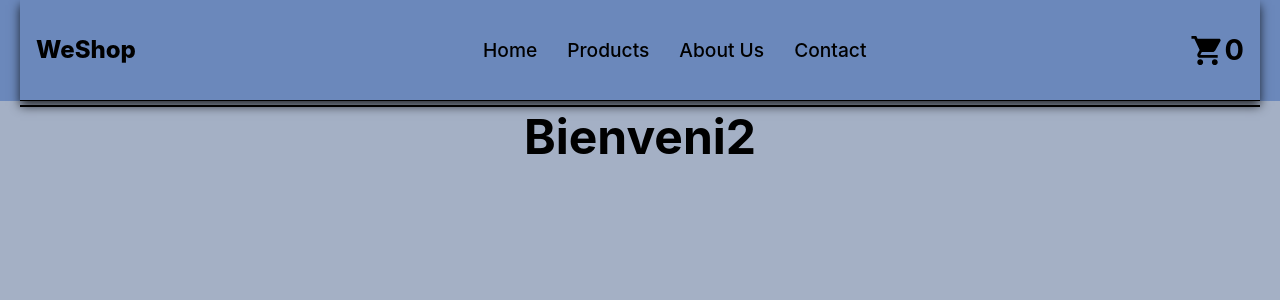
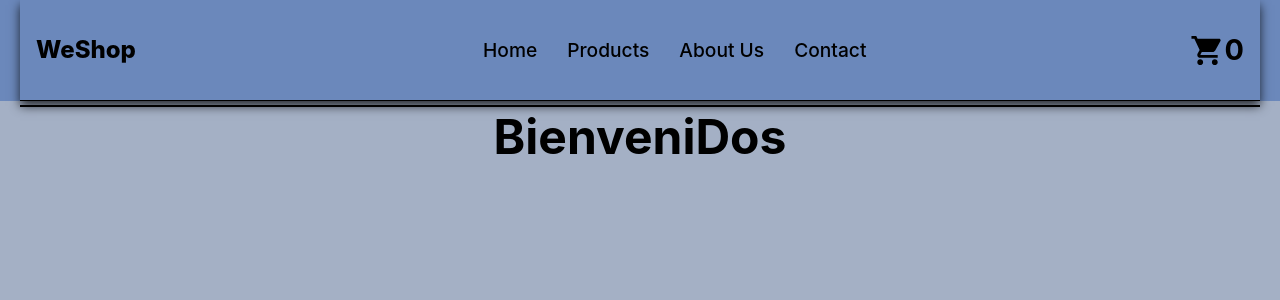
Before and after one commit to guiyee89/Pre-Entrega-Guillermo-Di-Nanno-Comision-43240, a React (Vite) app: page / in a window 1280 px wide. Shown: the top 300 px of the page. Built offline with nearby package versions, Linux system fonts and the light colour scheme.

Commit message:
Pre-entrega-guillermo-di-nanno

```diff
--- a/src/App.jsx
+++ b/src/App.jsx
@@ -9,7 +9,7 @@ function App() {
   return (
     <>
       <NavBar />
-      <ItemListContainer greeting={"Bienveni2"}/>
+      <ItemListContainer greeting={"BienveniDos"}/>
     </>
   )
 }
```
